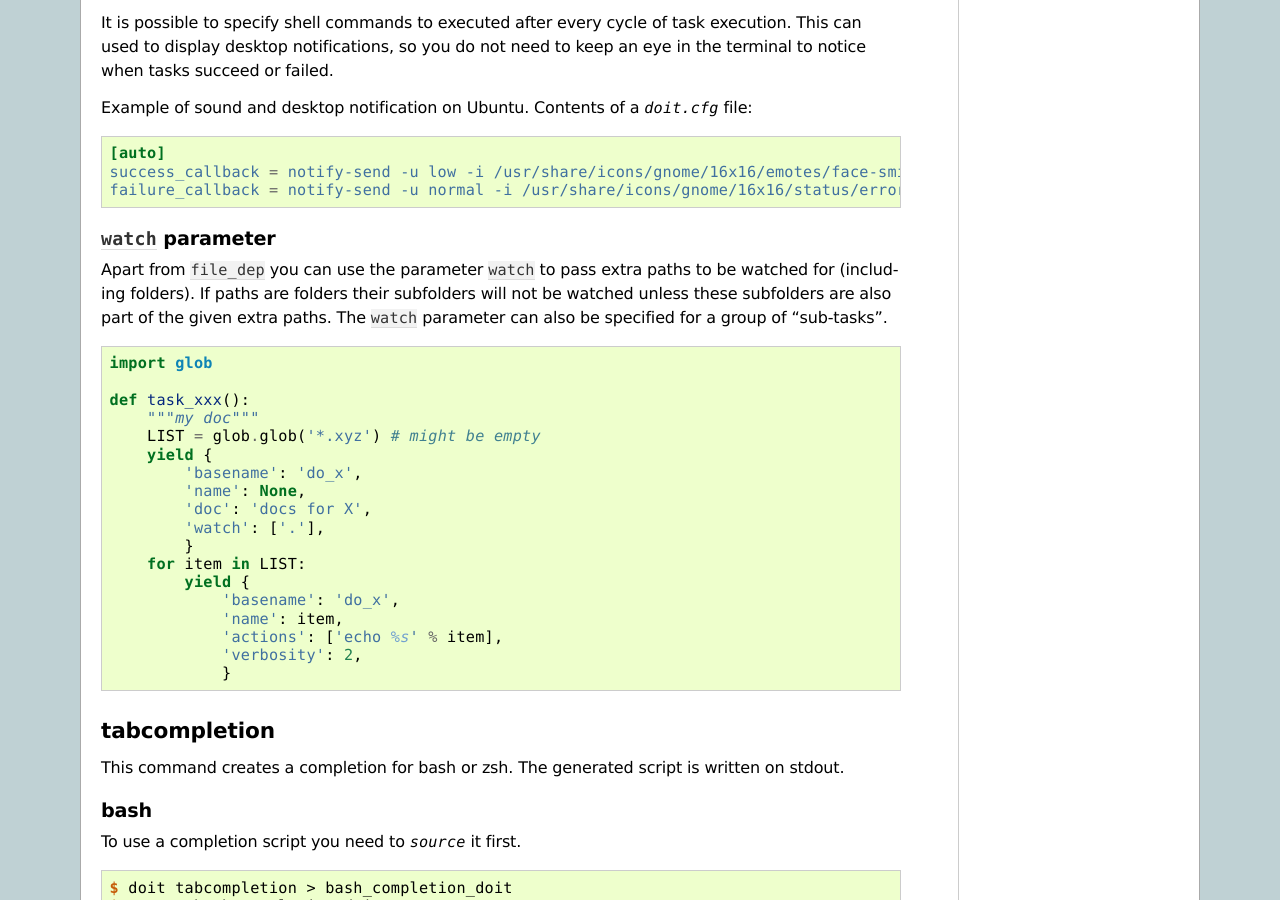
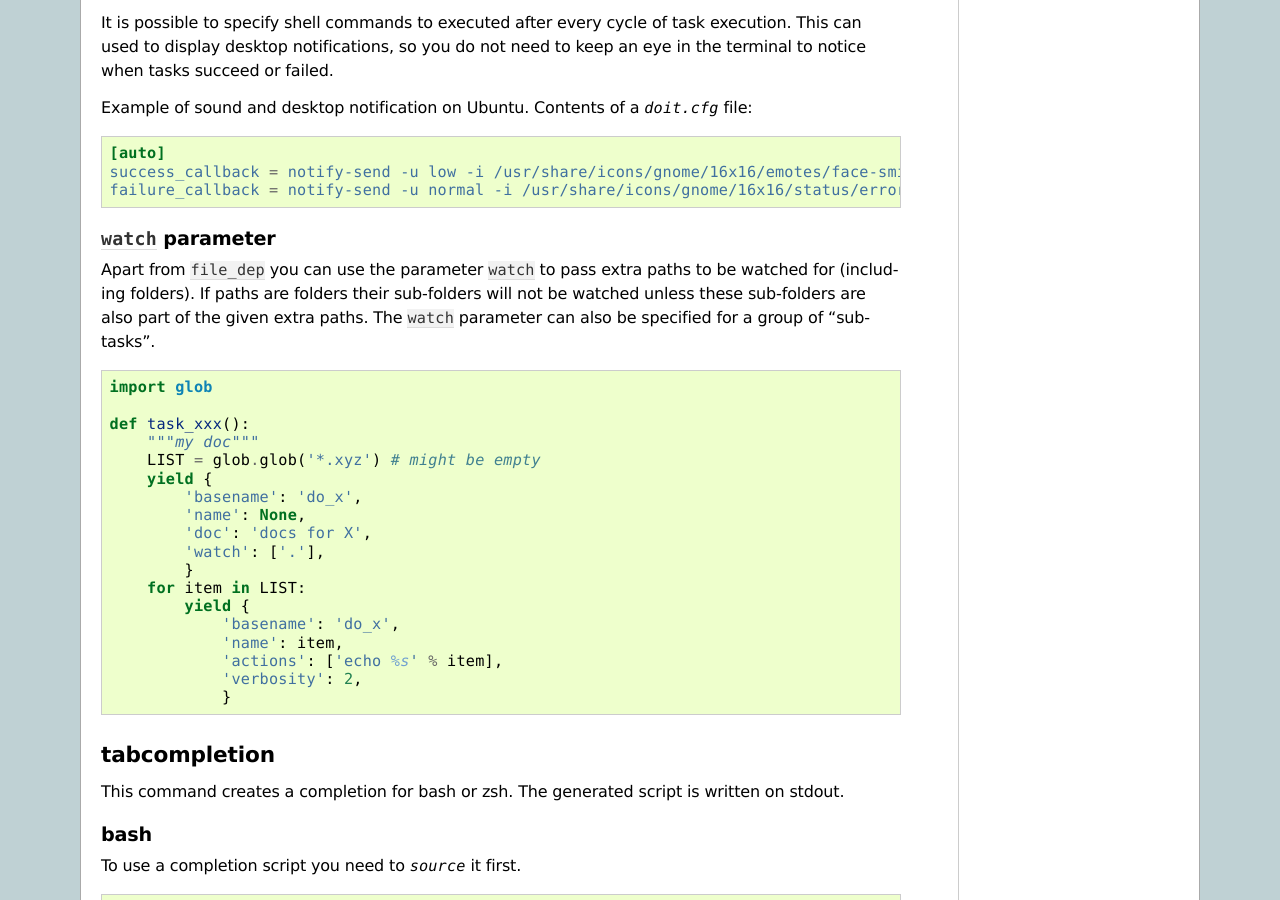
Before and after one commit to pydoit/doit, a Sphinx documentation site: the page built from doc/cmd_other.rst, in a window 1280 px wide and 900 px high, scrolled down 4368 px. Built offline with Sphinx 7.4.7, drawn with Linux system fonts in a browser that asks for light colours.

Commit message:
doc: spell fix

```diff
--- a/doc/cmd_other.rst
+++ b/doc/cmd_other.rst
@@ -238,7 +238,8 @@ Contents of a `doit.cfg` file:
 
 Apart from ``file_dep`` you can use the parameter ``watch`` to pass extra
 paths to be watched for (including folders).
-If paths are folders their subfolders will not be watched unless these subfolders are also part of the given extra paths.
+If paths are folders their sub-folders will not be watched unless these
+sub-folders are also part of the given extra paths.
 The ``watch`` parameter can also be specified for a group of "sub-tasks".
 
 .. literalinclude:: tutorial/empty_subtasks.py
```
